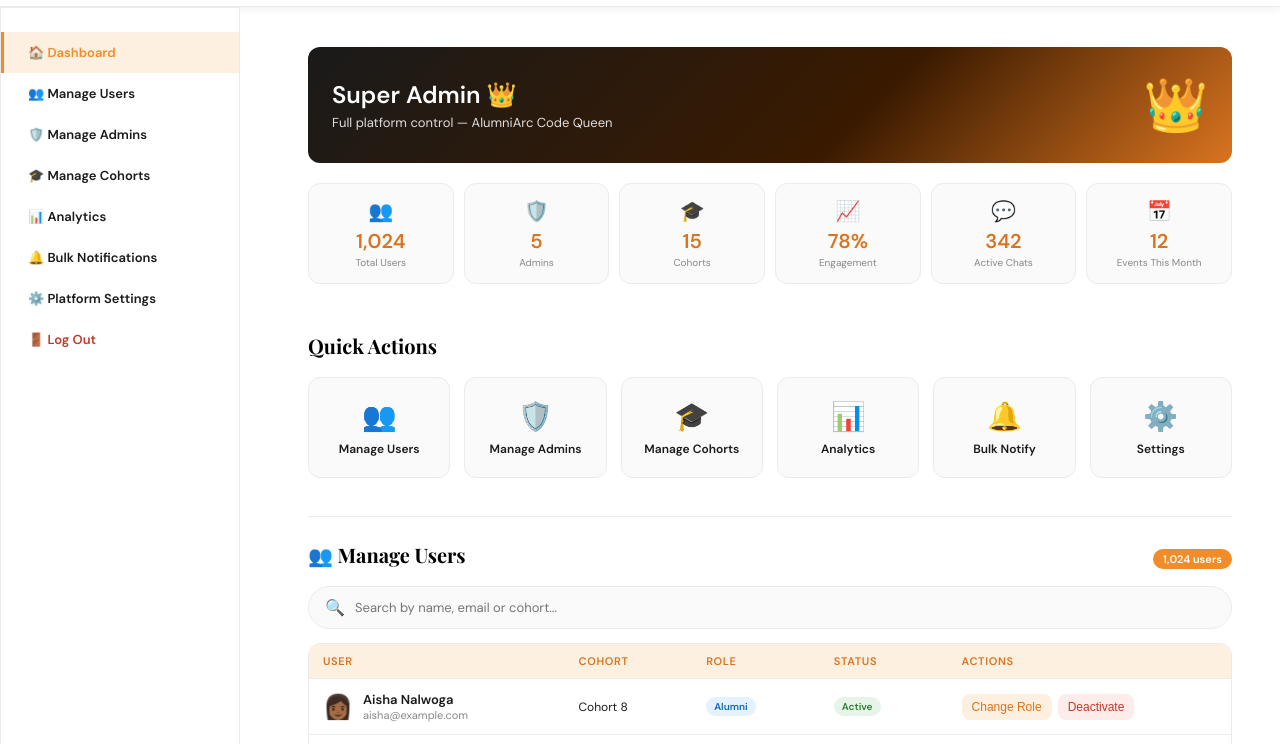
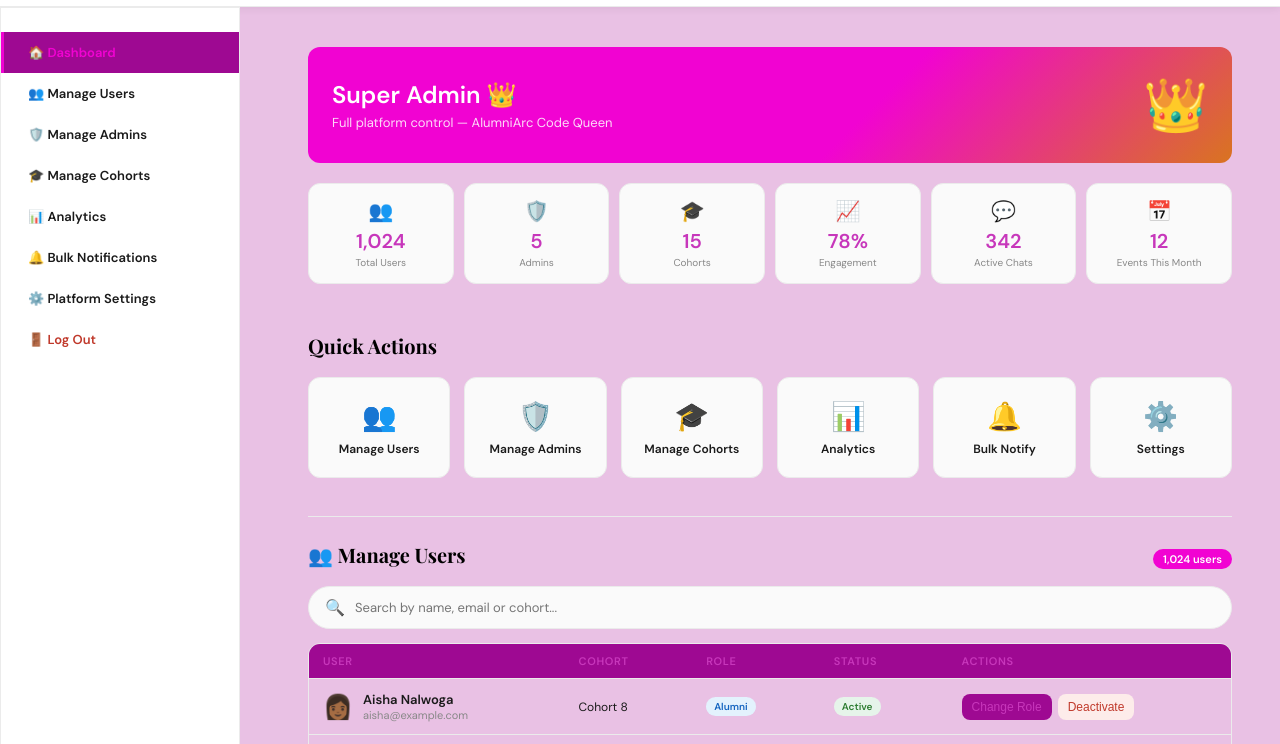
Before and after one commit to Mercylina01/codequeenhackathon, a plain HTML site: page frontend/superadmin-dashboard.html in a window 1280 px wide. Shown: the part 53-797 px from the top of the page. Drawn offline with nearby package versions, Linux system fonts and the light colour scheme.

Commit message:
Modified css files

```diff
--- a/frontend/admin.css
+++ b/frontend/admin.css
@@ -15,7 +15,7 @@
 
 /* ===== WELCOME BANNER ===== */
 .admin-welcome {
-  background: linear-gradient(135deg, #D97420, #F28C28);
+  background: linear-gradient(135deg, #f103d2, #f103d2);
   border-radius: var(--radius);
   padding: 24px;
   color: #fff;
--- a/frontend/auth.css
+++ b/frontend/auth.css
@@ -312,7 +312,7 @@
 @media (min-width: 768px) {
 
   body {
-    background: #f5f0eb;
+    background: #e9c1e4;
     display: flex;
     justify-content: center;
     align-items: flex-start;
--- a/frontend/dashboard.css
+++ b/frontend/dashboard.css
@@ -3,9 +3,9 @@
 
 /* ===== VARIABLES ===== */
 :root {
-  --orange: #F28C28;
-  --orange-dark: #D97420;
-  --orange-light: #FDF0E0;
+  --orange: #f103d2;
+  --orange-dark: #c737bb;
+  --orange-light: #9e0992;
   --text: #1A1A1A;
   --muted: #888;
   --border: #EBEBEB;
@@ -18,7 +18,7 @@
 
 body {
   font-family: 'DM Sans', sans-serif;
-  background: #f0f0f0;
+  background: #f103d2;
   display: flex;
   justify-content: center;
 }
@@ -26,7 +26,7 @@ body {
 .page {
   width: 100%;
   max-width: 430px;
-  background: #fff;
+  background: #e9c1e4;
   min-height: 100vh;
 }
 
--- a/frontend/landing.css
+++ b/frontend/landing.css
@@ -3,9 +3,9 @@
 
 /* VARIABLES */
 :root {
-  --orange:       #F28C28;
-  --orange-dark:  #D97420;
-  --orange-light: #FDF0E0;
+  --orange:       #d81cdf;
+  --orange-dark:  #5c0254;
+  --orange-light: #9e0992;
   --text:         #1A1A1A;
   --muted:        #888;
   --border:       #EBEBEB;
@@ -18,7 +18,7 @@
 
 body {
   font-family: 'DM Sans', sans-serif;
-  background: #fff;
+  background: #f103d2;
   display: flex;
   justify-content: center;
 }
@@ -26,10 +26,10 @@ body {
 .page {
   width: 100%;
   max-width: 430px;
-  background: #fff;
+  background: #e9c1e4;
   min-height: 100vh;
   margin: 0 auto;
-  padding-top: 58px;
+  /* padding-top: px; */
 }
 
 /* NAVBAR */
@@ -39,7 +39,7 @@ body {
   align-items: center;
   padding: 10px 20px;
   border-bottom: 1px solid var(--border);
-  background: #fff;
+  background: #e9c1e4;
   position: fixed;
   top: 0;
   left: 0;
@@ -48,7 +48,7 @@ body {
 }
 
 .nav-logo {
-  height: 40px;
+  height: 50px;
   width: auto;
 }
 
@@ -64,7 +64,7 @@ body {
   position: absolute;
   top: 62px;
   right: 16px;
-  background: #fff;
+  background: #e9c1e4;
   border: 1px solid var(--border);
   border-radius: var(--radius);
   box-shadow: 0 8px 24px rgba(0,0,0,0.10);
@@ -164,7 +164,7 @@ body {
   border-bottom: 6px solid #f4f4f4;
 }
 
-.section h2 {
+.section h1 {
   font-family: 'Playfair Display', serif;
   font-size: 20px;
   margin-bottom: 4px;
@@ -172,7 +172,7 @@ body {
 }
 
 .section-sub {
-  font-size: 12px;
+  font-size: 17px;
   color: var(--muted);
   margin-bottom: 14px;
 }
@@ -186,7 +186,7 @@ body {
 
 /* ABOUT */
 .about-label {
-  font-size: 11px;
+  font-size: 18px;
   font-weight: 700;
   color: var(--orange);
   letter-spacing: 0.1em;
@@ -195,7 +195,7 @@ body {
 }
 
 .about-text {
-  font-size: 13px;
+  font-size: 16px;
   color: var(--muted);
   line-height: 1.6;
   margin-bottom: 10px;
@@ -273,7 +273,7 @@ body {
 }
 
 .mentor-quote {
-  font-size: 13px;
+  font-size: 15px;
   font-style: italic;
   color: var(--text);
   line-height: 1.5;
@@ -330,8 +330,8 @@ body {
 .date-box .day   { font-size: 22px; font-weight: 700; line-height: 1; }
 .date-box .month { font-size: 9px; font-weight: 700; text-transform: uppercase; }
 
-.event-card .title    { font-size: 13px; font-weight: 600; margin-bottom: 4px; }
-.event-card .location { font-size: 11px; color: var(--muted); }
+.event-card .title    { font-size: 14px; font-weight: 600; margin-bottom: 4px; }
+.event-card .location { font-size: 12px; color: var(--muted); }
 
 /* JOB CARDS */
 .jobs-row {
@@ -350,7 +350,7 @@ body {
 
 .job-badge {
   display: inline-block;
-  font-size: 9px;
+  font-size: 11px;
   font-weight: 700;
   padding: 3px 8px;
   border-radius: 20px;
@@ -360,8 +360,8 @@ body {
 .full-time { background: #E6F4EA; color: #2E7D32; }
 .remote    { background: #E3F2FD; color: #1565C0; }
 
-.job-card .title    { font-size: 13px; font-weight: 700; margin-bottom: 4px; }
-.job-card .location { font-size: 11px; color: var(--muted); margin-bottom: 10px; }
+.job-card .title    { font-size: 14px; font-weight: 700; margin-bottom: 4px; }
+.job-card .location { font-size: 13px; color: var(--muted); margin-bottom: 10px; }
 
 .btn-apply {
   width: 100%;
@@ -370,7 +370,7 @@ body {
   border: none;
   border-radius: 50px;
   padding: 8px;
-  font-size: 11px;
+  font-size: 12px;
   font-weight: 700;
   cursor: pointer;
 }
@@ -400,7 +400,7 @@ body {
 }
 
 .footer-tagline {
-  font-size: 11px;
+  font-size: 14px;
   color: #aaa;
   line-height: 1.5;
   margin-bottom: 12px;
@@ -415,10 +415,10 @@ body {
   width: 34px;
   height: 34px;
   border-radius: 50%;
-  background: #2e2e2e;
+  /* background: #2e2e2e; */
   display: grid;
   place-items: center;
-  color: #aaa;
+  /* color: #aaa; */
   text-decoration: none;
   font-size: 13px;
   font-weight: 700;
@@ -450,7 +450,7 @@ body {
 .footer-col a:hover { color: var(--orange); }
 
 .footer-item {
-  font-size: 12px;
+  font-size: 13px;
   color: #aaa;
   margin-bottom: 7px;
   line-height: 1.4;
@@ -458,7 +458,7 @@ body {
 
 .footer-bottom {
   text-align: center;
-  font-size: 11px;
+  font-size: 13px;
   color: #444;
   border-top: 1px solid #2e2e2e;
   padding-top: 14px;
@@ -480,7 +480,7 @@ body {
   }
 
   /* Navbar */
-  .navbar { padding: 16px 80px; }
+  .navbar { padding: 16px 20px; }
   .menu-btn { display: none; }
 
   .nav-menu {
@@ -592,7 +592,7 @@ body {
   /* Footer - warm orange gradient */
   .footer {
     padding: 60px 80px 24px;
-    background: linear-gradient(135deg, #c96a10 0%, #F28C28 55%, #f5a623 100%);
+    background: linear-gradient(135deg, #5a0253 0%, #5c054d 55%, #f5a623 100%);
   }
 
   .footer-inner {
@@ -603,7 +603,7 @@ body {
   }
 
   .footer-logo {
-    height: 64px;
+    height: 80px;
     background: rgba(255,255,255,0.95);
   }
 
@@ -619,7 +619,7 @@ body {
   .footer-item { color: rgba(255,255,255,0.85); }
 
   .social-btn {
-    background: rgba(255,255,255,0.25);
+    /* background: rgba(255,255,255,0.25); */
     color: #fff;
   }
 
--- a/frontend/superadmin.css
+++ b/frontend/superadmin.css
@@ -15,7 +15,7 @@
 
 /* ===== WELCOME BANNER ===== */
 .superadmin-welcome {
-  background: linear-gradient(135deg, #1A1A1A 0%, #3a1a00 60%, #D97420 100%);
+  background: linear-gradient(135deg, #f103d2 0%, #f103d2 60%, #D97420 100%);
   border-radius: var(--radius);
   padding: 24px;
   color: #fff;
```
